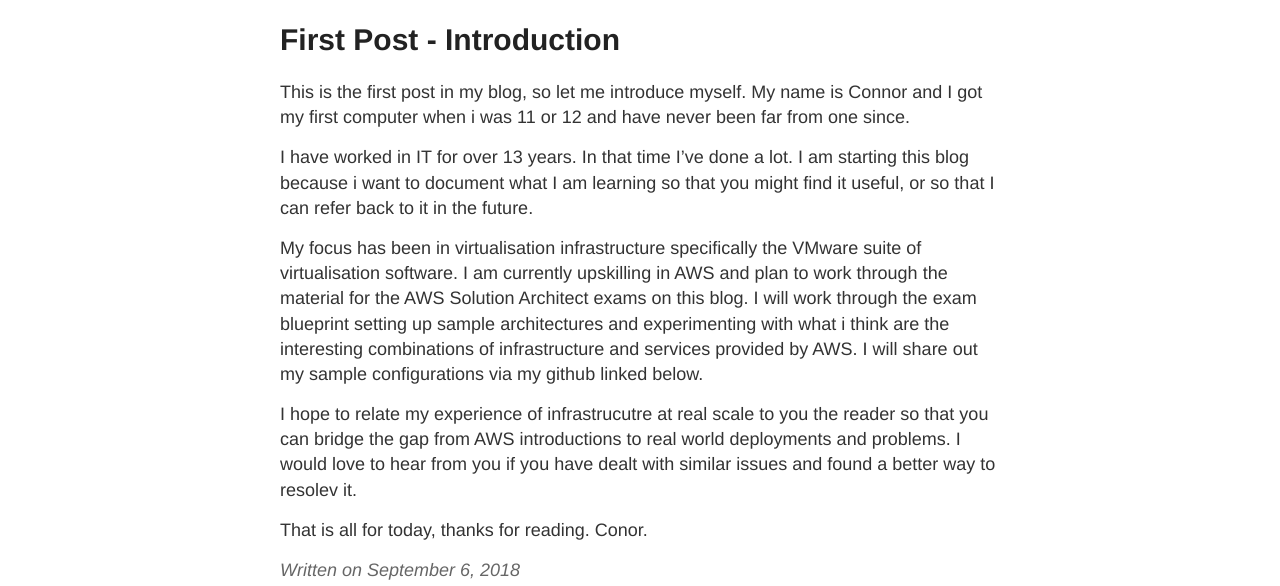
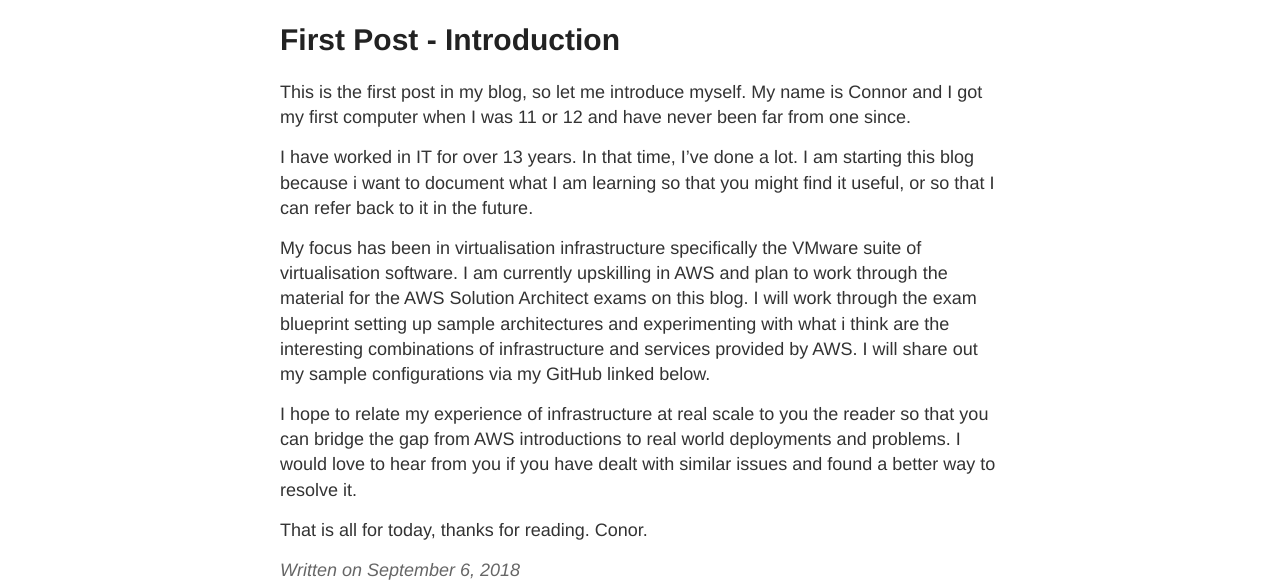
Before and after one commit to ctolan/ctolan.github.io, a Jekyll site: the page built from _posts/2018-9-6-Introduction.md, in a window 1280 px wide. Shown: the part 147-733 px from the top of the page. Built offline with Jekyll 4.4.1, drawn with Linux system fonts in a browser that asks for light colours; comment, search, counter and statistics services are not loaded.

Commit message:
Grammar fix

```diff
--- a/_posts/2018-9-6-Introduction.md
+++ b/_posts/2018-9-6-Introduction.md
@@ -4,13 +4,12 @@ title:  "First Post - Introduction"
 date:   2018-09-06 14:56:31 +0100
 ---
 
-This is the first post in my blog, so let me introduce myself. My name is Connor and I got my first computer when i was 11 or 12 and have never been far from one since.
+This is the first post in my blog, so let me introduce myself. My name is Connor and I got my first computer when I was 11 or 12 and have never been far from one since.
 
-I have worked in IT for over 13 years. In that time I've done a lot. I am starting this blog because i want to document what I am learning so that you might find it useful, or so that I can refer back to it in the future.
+I have worked in IT for over 13 years. In that time, I've done a lot. I am starting this blog because i want to document what I am learning so that you might find it useful, or so that I can refer back to it in the future.
 
-My focus has been in virtualisation infrastructure specifically the VMware suite of virtualisation software. I am currently upskilling in AWS and plan to work through the material for the AWS Solution Architect exams on this blog. I will work through the exam blueprint setting up sample architectures and experimenting with what i think are the interesting combinations of infrastructure and services provided by AWS. I will share out my sample configurations via my github linked below.
+My focus has been in virtualisation infrastructure specifically the VMware suite of virtualisation software. I am currently upskilling in AWS and plan to work through the material for the AWS Solution Architect exams on this blog. I will work through the exam blueprint setting up sample architectures and experimenting with what i think are the interesting combinations of infrastructure and services provided by AWS. I will share out my sample configurations via my GitHub linked below.
 
-I hope to relate my experience of infrastrucutre at real scale to you the reader so that you can bridge the gap from AWS introductions to real world deployments and problems. I would love to hear from you if you have dealt with similar issues and found a better way to resolev it.
+I hope to relate my experience of infrastructure at real scale to you the reader so that you can bridge the gap from AWS introductions to real world deployments and problems. I would love to hear from you if you have dealt with similar issues and found a better way to resolve it.
 
-That is all for today, thanks for reading.
-Conor.
+That is all for today, thanks for reading. Conor.
```
